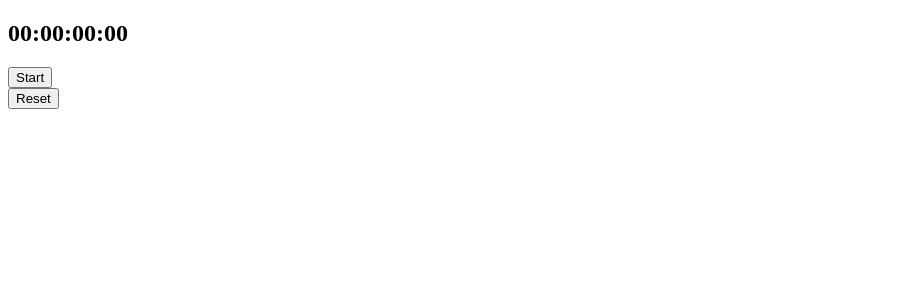
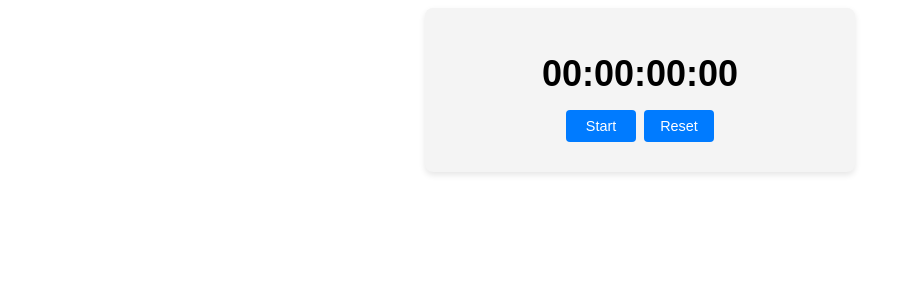
Before and after one commit to Shopify/eng-intern-assessment-react, a React app: page / in a window 1280 px wide. Shown: the top 300 px of the page, without its empty margins (0-909 px from the left). Built offline with nearby package versions, Linux system fonts and the light colour scheme.

Commit message:
Added styling

```diff
--- /dev/null
+++ b/src/App.css
@@ -0,0 +1,49 @@
+.stopwatch {
+    font-family: 'Arial', sans-serif;
+    text-align: center;
+    padding: 15px; /* Reduced padding */
+    max-width: 400px; /* Smaller width */
+    margin: auto;
+    background-color: #f4f4f4;
+    border-radius: 8px; /* Slightly smaller radius */
+    box-shadow: 0 3px 6px rgba(0, 0, 0, 0.1); /* Smaller shadow */
+}
+
+.time {
+    font-size: 1.5em; /* Smaller font size */
+    margin-bottom: 15px; /* Smaller margin */
+}
+
+.buttons {
+    display: flex;
+    justify-content: center;
+    gap: 8px; /* Reduced gap */
+    margin-bottom: 15px; /* Smaller margin */
+}
+
+.buttons button {
+    padding: 8px 12px; /* Reduced padding */
+    font-size: 0.9em; /* Smaller font size */
+    color: white;
+    background-color: #007bff;
+    border: none;
+    border-radius: 4px; /* Smaller radius */
+    width: 70px; /* Smaller width */
+    transition: background-color 0.3s;
+}
+
+.buttons button:hover {
+    background-color: #0056b3;
+}
+
+.laps {
+    text-align: left;
+}
+
+.laps div {
+    background-color: #e9ecef;
+    padding: 0.1px 3px; /* Further reduced padding */
+    margin-top: 2px; /* Smaller margin between laps */
+    border-radius: 3px; /* Slightly smaller radius */
+    font-size: 0.75em;
+}
--- a/src/App.tsx
+++ b/src/App.tsx
@@ -3,6 +3,7 @@
 import React, {useEffect, useRef, useState} from 'react'
 import DisplayComponent from './StopWatch'
 import { LapButtonComponent, ResetButtonComponent, StartButtonComponent, StopButtonComponent } from './StopWatchButton';
+import './App.css'
 
 export default function App() {
 
@@ -38,7 +39,7 @@ export default function App() {
             <div className="time">
                 <DisplayComponent time={time}/>
             </div>
-        <div className="button">
+            <div className="buttons">
                 {!counting && (<StartButtonComponent setCounting={setCounting}/>)}
                 {counting && (<StopButtonComponent setCounting={setCounting}/>)}
                 {counting && (<LapButtonComponent onLap={handleLap}/>)}
```
Lines whose indentation alone changed are shown as unchanged.
